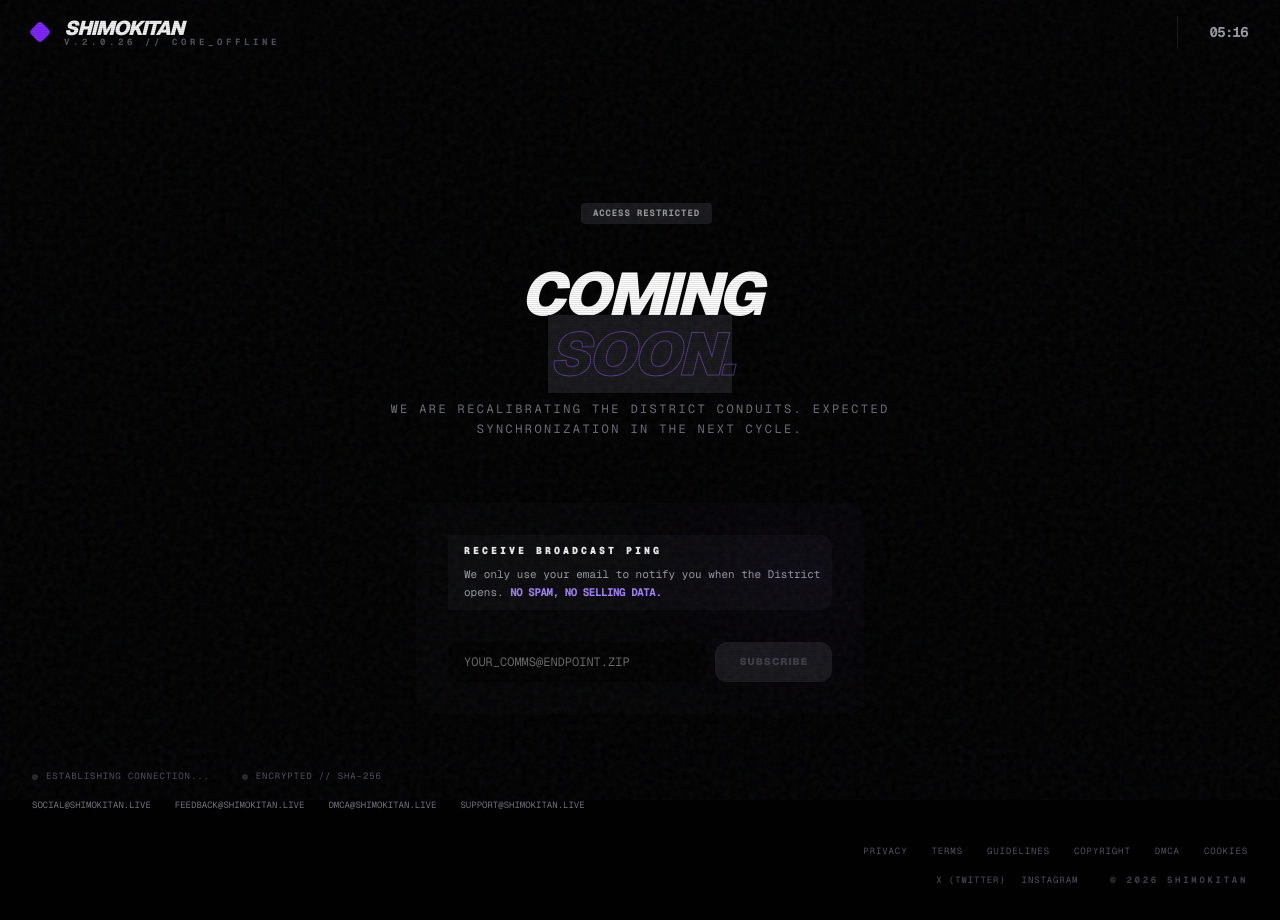
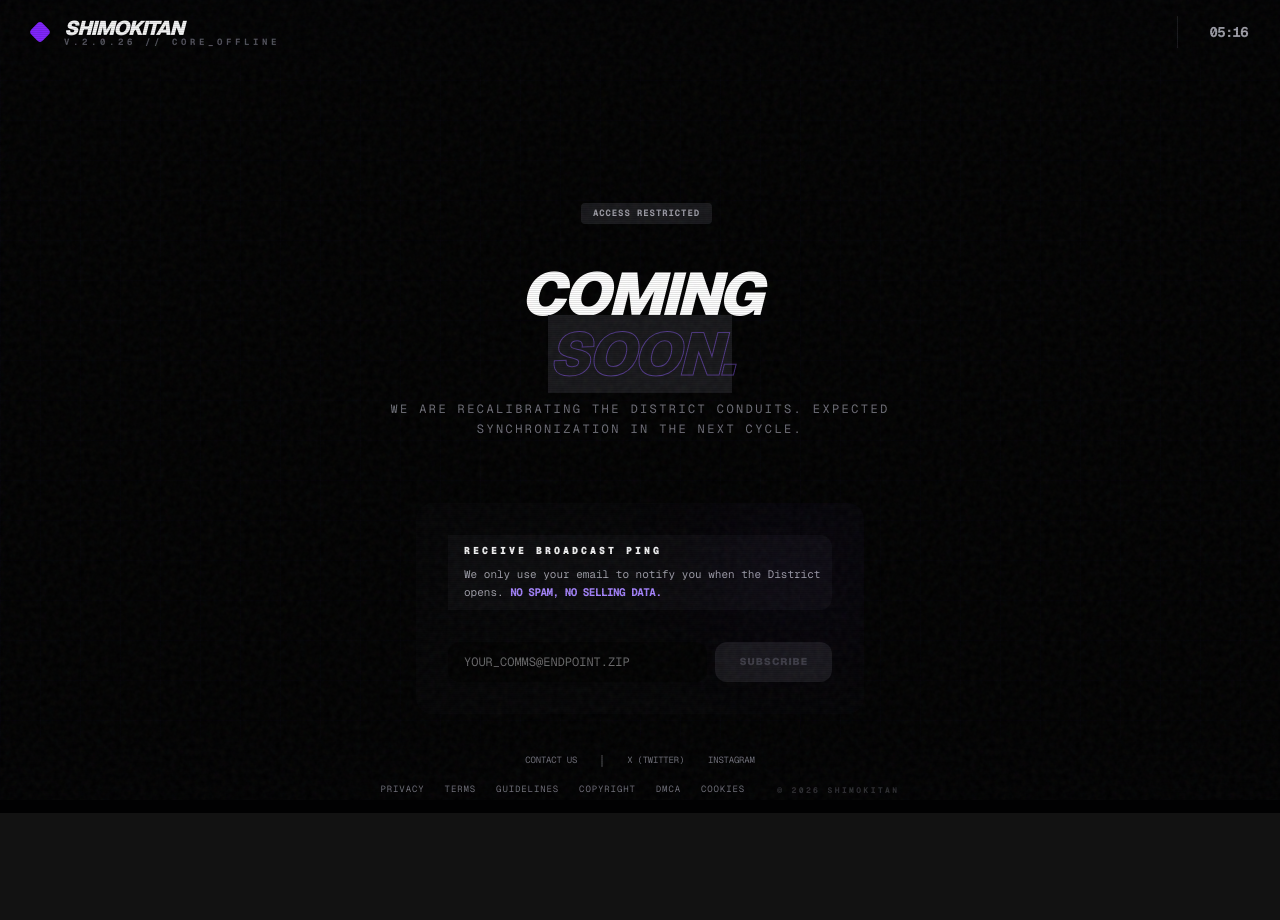
Before and after one commit to shimokitan/shimokitan, a Next.js app in the folder apps/main/: page /maintenance in a window 1280 px wide. After the commit the page ends 813 px from the top, so only its background shows below. Built offline with nearby package versions, Linux system fonts and the light colour scheme; some icons are missing.

Commit message:
feat: Redesign the maintenance layout footer and enable maintenance mode conditionally for production environments.

```diff
--- a/apps/main/src/components/layout/MaintenanceLayout.tsx
+++ b/apps/main/src/components/layout/MaintenanceLayout.tsx
@@ -51,43 +51,25 @@ export function MaintenanceLayout({ children }: { children: React.ReactNode }) {
                     {children}
                 </main>
 
-                <footer className="py-8 border-t border-zinc-900 flex flex-col md:flex-row items-start justify-between px-8 z-10 shrink-0 text-zinc-600 font-mono text-[9px] gap-8 bg-zinc-950/20">
-                    <div className="flex flex-col gap-4">
-                        <div className="flex flex-wrap gap-x-8 gap-y-2">
-                            <div className="flex items-center gap-2">
-                                <span className="w-1.5 h-1.5 bg-zinc-800 rounded-full" />
-                                <span className="tracking-widest uppercase">ESTABLISHING CONNECTION...</span>
-                            </div>
-                            <div className="flex items-center gap-2">
-                                <span className="w-1.5 h-1.5 bg-zinc-800 rounded-full" />
-                                <span className="tracking-widest uppercase">ENCRYPTED // SHA-256</span>
-                            </div>
-                        </div>
-                        <div className="flex flex-wrap gap-x-6 gap-y-2 text-zinc-500">
-                            <a href="mailto:social@shimokitan.live" className="hover:text-violet-400 transition-colors">SOCIAL@SHIMOKITAN.LIVE</a>
-                            <a href="mailto:feedback@shimokitan.live" className="hover:text-violet-400 transition-colors">FEEDBACK@SHIMOKITAN.LIVE</a>
-                            <a href="mailto:dmca@shimokitan.live" className="hover:text-violet-400 transition-colors">DMCA@SHIMOKITAN.LIVE</a>
-                            <a href="mailto:support@shimokitan.live" className="hover:text-violet-400 transition-colors">SUPPORT@SHIMOKITAN.LIVE</a>
-                        </div>
+                <footer className="border-t border-zinc-800/30 bg-zinc-950/20 backdrop-blur-xl flex flex-col md:flex-row items-center justify-between px-6 py-4 text-[9px] text-zinc-500 shrink-0 relative z-40 gap-4 w-full">
+                    <div className="flex flex-wrap gap-x-6 gap-y-2 font-mono uppercase tracking-tight items-center">
+                        <Link href="/contact" className="hover:text-violet-400 transition-colors">CONTACT US</Link>
+                        <span className="w-0.5 h-3 bg-zinc-800" />
+                        <a href="https://x.com/shimokitan_off" target="_blank" rel="noopener noreferrer" className="hover:text-zinc-300 transition-colors">X (Twitter)</a>
+                        <a href="https://www.instagram.com/shimokitan.live/" target="_blank" rel="noopener noreferrer" className="hover:text-zinc-300 transition-colors">Instagram</a>
                     </div>
 
-                    <div className="flex flex-col items-end gap-4 w-full md:w-auto">
-                        <div className="flex flex-wrap justify-end gap-x-6 gap-y-2 uppercase tracking-widest px-0">
-                            <Link href="/privacy" className="hover:text-zinc-400 transition-colors">Privacy</Link>
-                            <Link href="/terms" className="hover:text-zinc-400 transition-colors">Terms</Link>
-                            <Link href="/community-guidelines" className="hover:text-zinc-400 transition-colors">Guidelines</Link>
-                            <Link href="/copyright" className="hover:text-zinc-400 transition-colors">Copyright</Link>
-                            <Link href="/dmca" className="hover:text-zinc-400 transition-colors">DMCA</Link>
-                            <Link href="/cookies" className="hover:text-zinc-400 transition-colors">Cookies</Link>
+                    <div className="flex items-center gap-8">
+                        <div className="flex gap-5 font-mono uppercase tracking-widest">
+                            <Link href="/privacy" className="hover:text-zinc-300 transition-colors">Privacy</Link>
+                            <Link href="/terms" className="hover:text-zinc-300 transition-colors">Terms</Link>
+                            <Link href="/community-guidelines" className="hover:text-zinc-300 transition-colors">Guidelines</Link>
+                            <Link href="/copyright" className="hover:text-zinc-300 transition-colors">Copyright</Link>
+                            <Link href="/dmca" className="hover:text-zinc-300 transition-colors">DMCA</Link>
+                            <Link href="/cookies" className="hover:text-zinc-300 transition-colors">Cookies</Link>
                         </div>
-                        <div className="flex gap-8 items-center">
-                            <div className="flex gap-4">
-                                <a href="https://x.com/shimokitan_off" target="_blank" rel="noopener noreferrer" className="hover:text-zinc-400 transition-colors uppercase tracking-widest">X (Twitter)</a>
-                                <a href="https://www.instagram.com/shimokitan.live/" target="_blank" rel="noopener noreferrer" className="hover:text-zinc-400 transition-colors uppercase tracking-widest">Instagram</a>
-                            </div>
-                            <div className="tracking-[0.3em] font-bold uppercase text-zinc-700">
-                                &copy; 2026 SHIMOKITAN
-                            </div>
+                        <div className="font-mono opacity-40 tracking-[0.3em] text-[8px] uppercase font-bold">
+                            © 2026 SHIMOKITAN
                         </div>
                     </div>
                 </footer>
--- a/apps/main/src/proxy.ts
+++ b/apps/main/src/proxy.ts
@@ -5,7 +5,7 @@ const LEGAL_ROUTES = ['/terms', '/privacy', '/community-guidelines', '/copyright
 
 export function proxy(request: NextRequest) {
     // Check if we are in maintenance mode (you could use an env var here)
-    const IS_MAINTENANCE = true;
+    const IS_MAINTENANCE = process.env.NODE_ENV === 'production';
 
     if (IS_MAINTENANCE) {
         const { pathname } = request.nextUrl;
```
